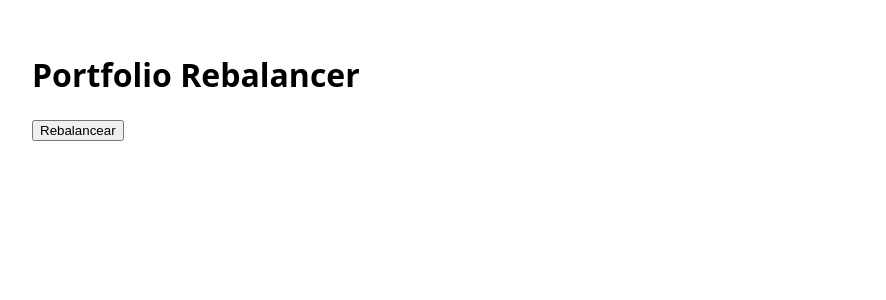
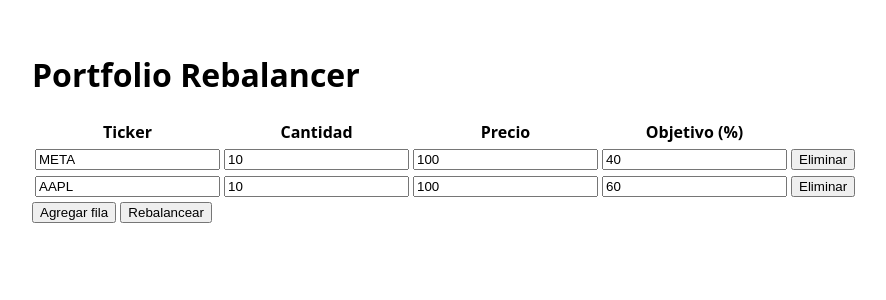
Before and after one commit to nataliadiazoyarzun/fintual, a React (Vite) app in the folder frontend/: page / in a window 1280 px wide. Shown: the top 300 px of the page, without its empty margins (0-886 px from the left). Built offline with nearby package versions, Linux system fonts and the light colour scheme; no server answers.

Commit message:
feat: add portfolio form

```diff
--- a/frontend/src/App.jsx
+++ b/frontend/src/App.jsx
@@ -1,16 +1,28 @@
 import { useState } from 'react';
 import { rebalance } from './api.js';
+import PortfolioForm, { newRow } from './components/PortfolioForm.jsx';
 
-// Temporary sample data until PortfolioForm exists.
-const SAMPLE_STOCKS = [
-  { ticker: 'META', quantity: 10, price: 100 },
-  { ticker: 'AAPL', quantity: 10, price: 100 },
-];
-const SAMPLE_ALLOCATION = { META: 40, AAPL: 60 };
+function initialRows() {
+  return [
+    newRow({ ticker: 'META', quantity: '10', price: '100', target: '40' }),
+    newRow({ ticker: 'AAPL', quantity: '10', price: '100', target: '60' }),
+  ];
+}
+
+// Only converts form text to JSON numbers; every rule is validated by the backend.
+function buildPayload(rows) {
+  return {
+    stocks: rows.map((row) => ({
+      ticker: row.ticker,
+      quantity: Number(row.quantity),
+      price: Number(row.price),
+    })),
+    allocation: Object.fromEntries(rows.map((row) => [row.ticker, Number(row.target)])),
+  };
+}
 
 export default function App() {
-  const [stocks] = useState(SAMPLE_STOCKS);
-  const [allocation] = useState(SAMPLE_ALLOCATION);
+  const [rows, setRows] = useState(initialRows);
   const [loading, setLoading] = useState(false);
   const [error, setError] = useState(null);
   const [result, setResult] = useState(null);
@@ -21,7 +33,7 @@ export default function App() {
     setResult(null);
 
     try {
-      setResult(await rebalance({ stocks, allocation }));
+      setResult(await rebalance(buildPayload(rows)));
     } catch (e) {
       setError(e.message);
     } finally {
@@ -33,9 +45,12 @@ export default function App() {
     <main>
       <h1>Portfolio Rebalancer</h1>
 
-      <button onClick={handleRebalance} disabled={loading}>
-        Rebalancear
-      </button>
+      <PortfolioForm
+        rows={rows}
+        onChange={setRows}
+        onSubmit={handleRebalance}
+        loading={loading}
+      />
 
       {loading && <p>Cargando...</p>}
       {error && <p role="alert">Error: {error}</p>}
--- /dev/null
+++ b/frontend/src/components/PortfolioForm.jsx
@@ -0,0 +1,92 @@
+export default function PortfolioForm({ rows, onChange, onSubmit, loading }) {
+  function updateRow(id, field, value) {
+    onChange(rows.map((row) => (row.id === id ? { ...row, [field]: value } : row)));
+  }
+
+  function removeRow(id) {
+    onChange(rows.filter((row) => row.id !== id));
+  }
+
+  function addRow() {
+    onChange([...rows, newRow()]);
+  }
+
+  function handleSubmit(event) {
+    event.preventDefault();
+    onSubmit();
+  }
+
+  return (
+    <form onSubmit={handleSubmit}>
+      <table>
+        <thead>
+          <tr>
+            <th>Ticker</th>
+            <th>Cantidad</th>
+            <th>Precio</th>
+            <th>Objetivo (%)</th>
+            <th />
+          </tr>
+        </thead>
+        <tbody>
+          {rows.map((row) => (
+            <tr key={row.id}>
+              <td>
+                <input
+                  aria-label="Ticker"
+                  value={row.ticker}
+                  onChange={(e) => updateRow(row.id, 'ticker', e.target.value)}
+                />
+              </td>
+              <td>
+                <input
+                  aria-label="Cantidad"
+                  type="number"
+                  step="any"
+                  value={row.quantity}
+                  onChange={(e) => updateRow(row.id, 'quantity', e.target.value)}
+                />
+              </td>
+              <td>
+                <input
+                  aria-label="Precio"
+                  type="number"
+                  step="any"
+                  value={row.price}
+                  onChange={(e) => updateRow(row.id, 'price', e.target.value)}
+                />
+              </td>
+              <td>
+                <input
+                  aria-label="Objetivo (%)"
+                  type="number"
+                  step="any"
+                  value={row.target}
+                  onChange={(e) => updateRow(row.id, 'target', e.target.value)}
+                />
+              </td>
+              <td>
+                <button type="button" onClick={() => removeRow(row.id)}>
+                  Eliminar
+                </button>
+              </td>
+            </tr>
+          ))}
+        </tbody>
+      </table>
+
+      <button type="button" onClick={addRow}>
+        Agregar fila
+      </button>{' '}
+      <button type="submit" disabled={loading}>
+        Rebalancear
+      </button>
+    </form>
+  );
+}
+
+let nextId = 1;
+
+export function newRow(values = {}) {
+  return { id: nextId++, ticker: '', quantity: '', price: '', target: '', ...values };
+}
```
Also changed, not shown: 1 other file (tests, documents, lock files or other folders).
